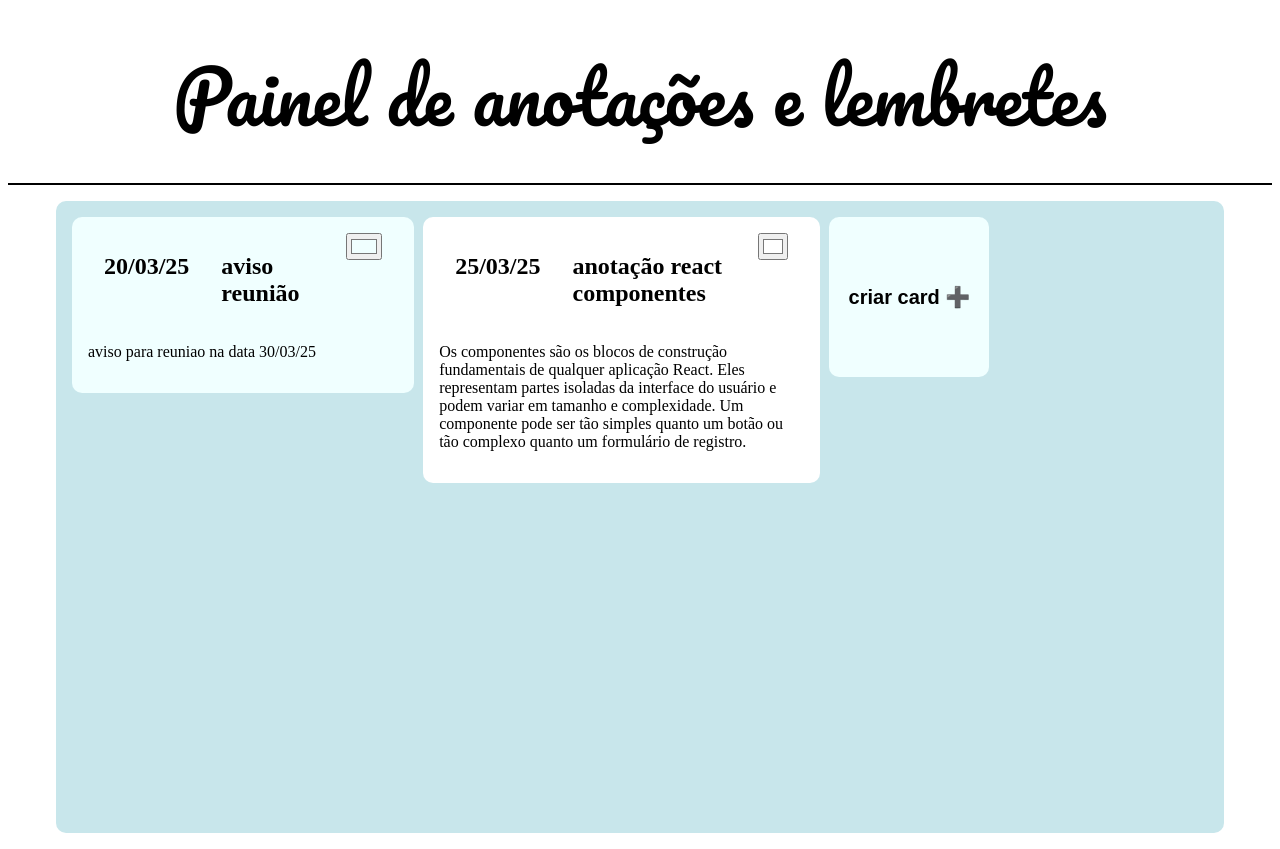
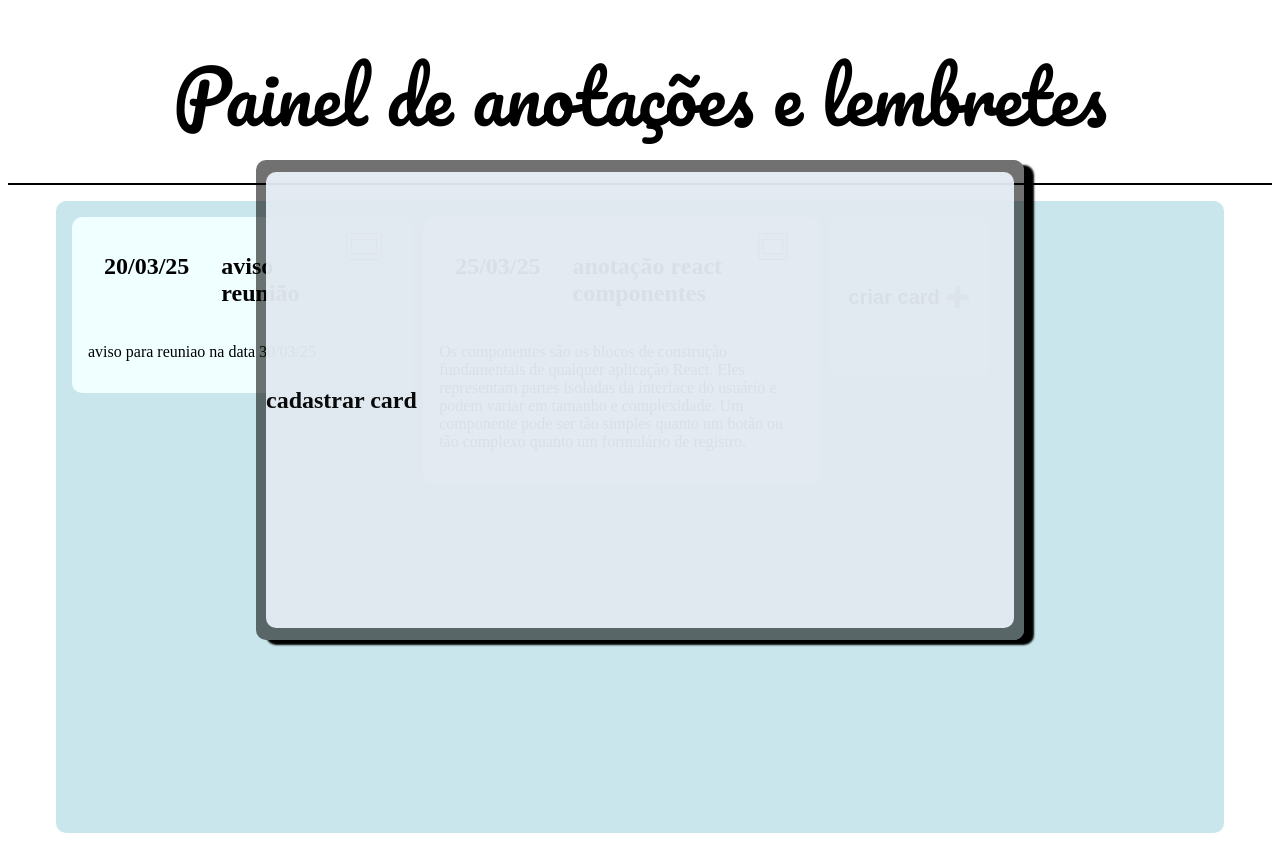
Before and after one commit to robson-alessandro/painel_anota-es_lembretes, a React (Create React App) app: page / in a window 1280 px wide. Built offline with nearby package versions, Linux system fonts and the light colour scheme.

Commit message:
criando ModalCadastro

```diff
--- a/src/App.js
+++ b/src/App.js
@@ -1,4 +1,5 @@
 import Cabecalho from "./componentes/cabecalho";
+import ModalCadastro from "./componentes/ModalCadastro";
 import Mural from "./componentes/Mural";
 
 function App() {
@@ -6,6 +7,7 @@ function App() {
     <div >
       <Cabecalho/>
       <Mural/>
+      <ModalCadastro aberto={true}/>
 
     </div>
   );
--- a/src/componentes/CriarCard/index.js
+++ b/src/componentes/CriarCard/index.js
@@ -1,8 +1,11 @@
 import './CriarCard.css'
 
 const CriarCard = ()=>{
+    function CriarCard(){
+        console.log('card criado')
+    }
     return(
-        <button className='criar-card'><h2>criar card ➕ </h2></button>
+        <button className='criar-card' onClick={CriarCard}><h2>criar card ➕ </h2></button>
     )
 }
 
--- /dev/null
+++ b/src/componentes/ModalCadastro/ModalCadastro.css
@@ -0,0 +1,21 @@
+.modal-fundo {
+    width: 60%;
+    height: 60%;
+    background-color: rgba(2, 2, 2, 0.562);
+    position:absolute;
+    top: 20%;
+    left: 20%;
+    border-radius: 10px;
+    align-content: center;
+    box-shadow: 10px 5px 2px black;
+}
+
+.modal-formulario {
+    background-color: aliceblue;
+    opacity:0.9;
+    width:auto;
+    border-radius: 10px;
+    height: 95%;
+    margin: 10px;
+    align-content: center;
+}
--- /dev/null
+++ b/src/componentes/ModalCadastro/index.js
@@ -0,0 +1,16 @@
+import './ModalCadastro.css'
+
+const ModalCadastro = ({aberto}) => {
+    if(aberto){
+        return(
+            <div className="modal-fundo">
+                <div className='modal-formulario'>
+                    <h2>cadastrar card</h2>
+                </div>
+            </div>
+        )
+
+    }
+}
+
+export default ModalCadastro;
```
